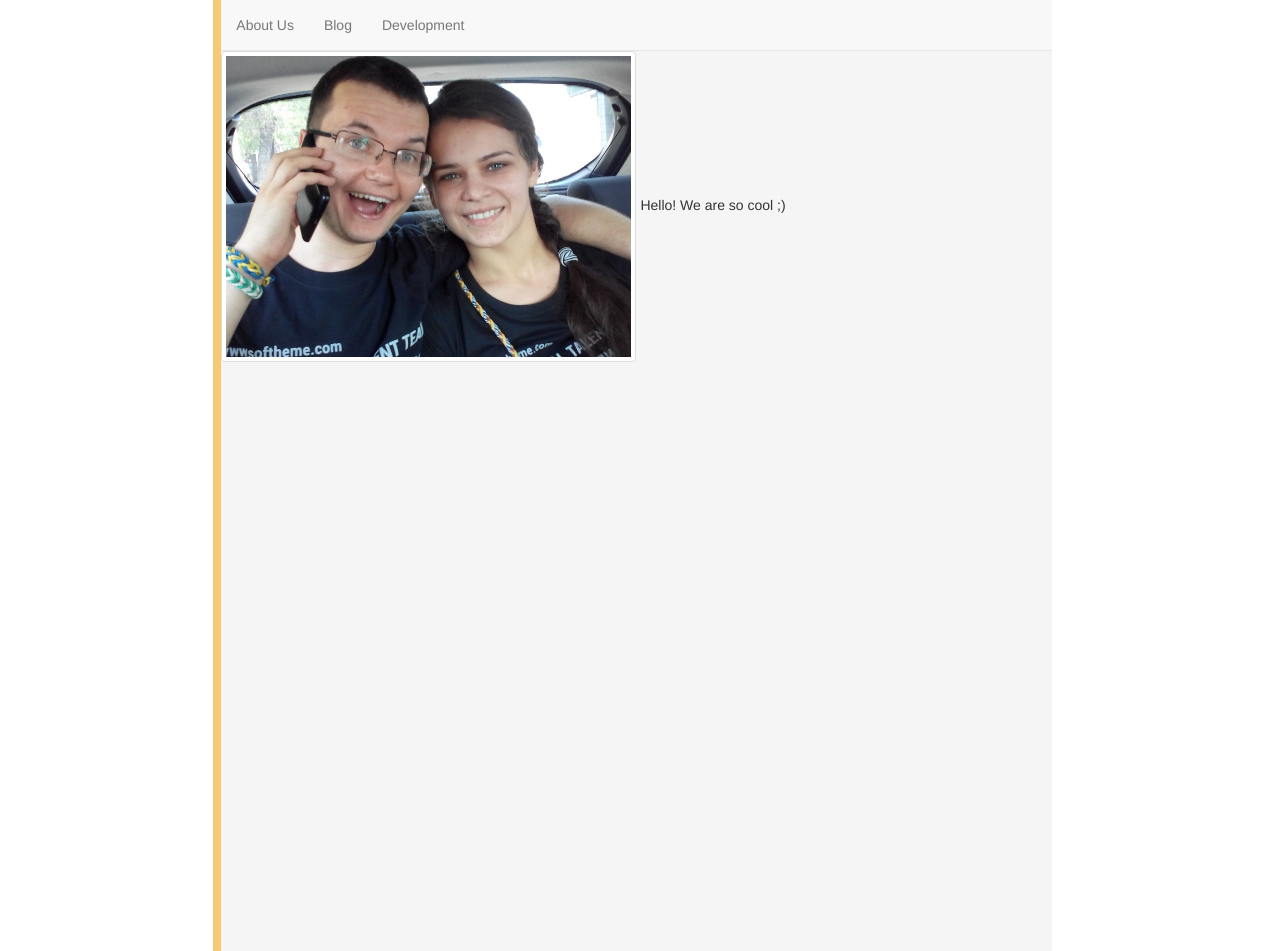
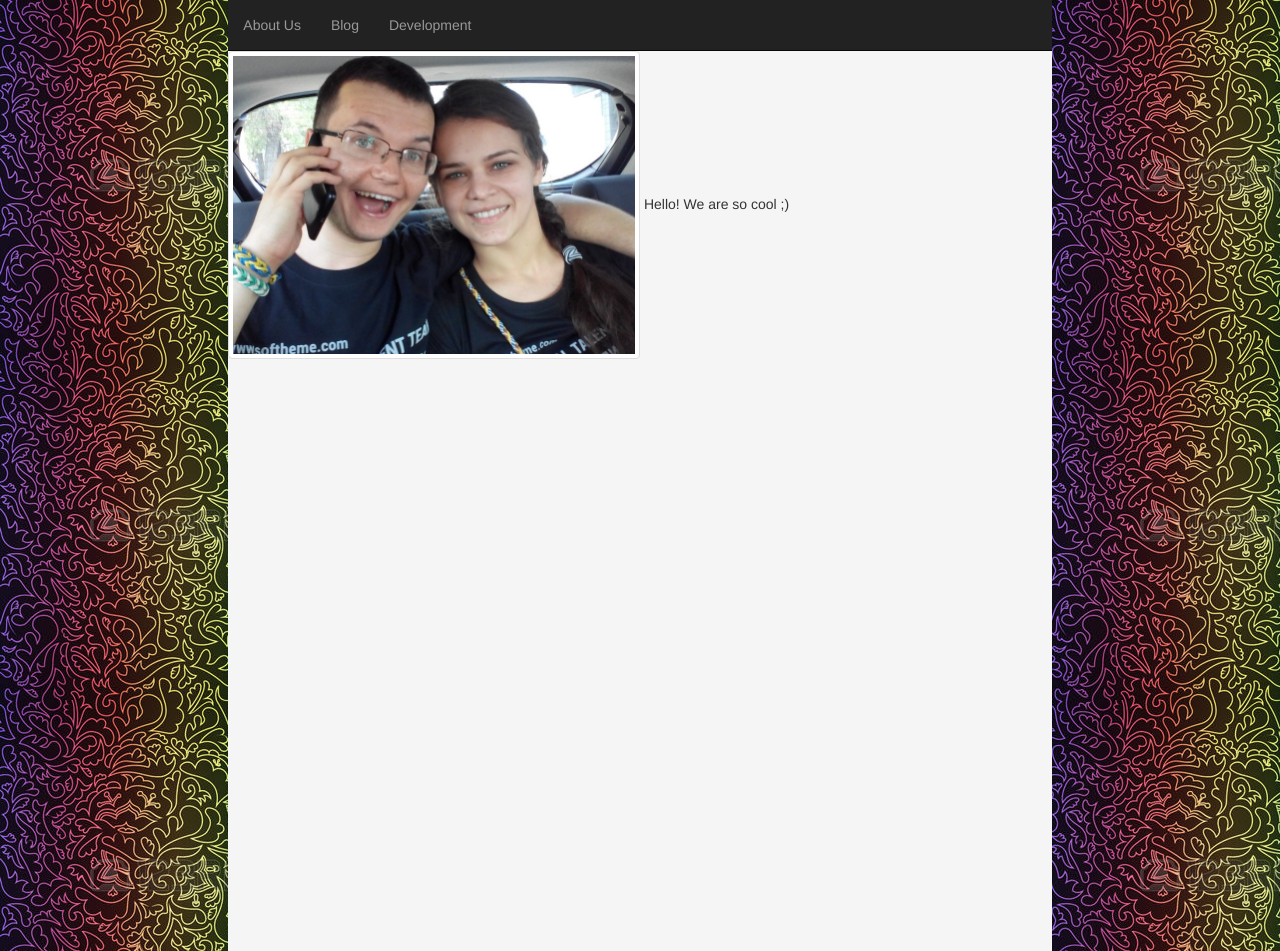
Before and after one commit to CrazyCouple/CrazyCouple.github.io, a Jekyll site: the page built from index.html, in a window 1280 px wide. Built offline with Jekyll 4.4.1, drawn with Linux system fonts in a browser that asks for light colours.

Commit message:
About Us page

```diff
--- a/_layouts/default.html
+++ b/_layouts/default.html
@@ -4,9 +4,9 @@
 		<title>CrazyCouple</title>
 		<link rel='stylesheet' href='../css/bootstrap.min.css' type='text/css'>
 	</head>
-	<body style="background: url('../recources/background.jpg') repeat;height:100vh;">
-	<div class = "col-lg-offset-2 col-lg-8", style="border-left: solid 8px #f7c875; padding-left: 0">
-		<div class="navbar navbar-default navbar-static-top", style="margin-bottom: 0 !important;">
+	<body style="background: url('../resources/background.jpg') repeat;height:100vh;">
+	<div class = "col-lg-offset-2 col-lg-8">
+		<div class="navbar navbar-inverse navbar-static-top", style="margin-bottom: 0 !important;">
 			 <ul class="nav navbar-nav">
 				 <li><a href="#">About Us</a></li>
 				 <li><a href="#">Blog</a></li>
```
